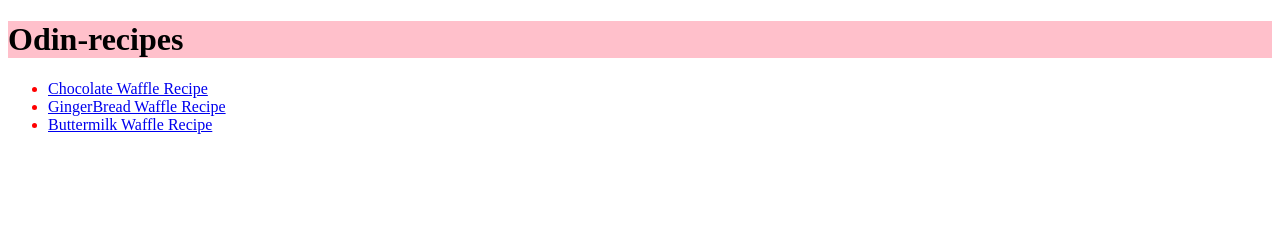
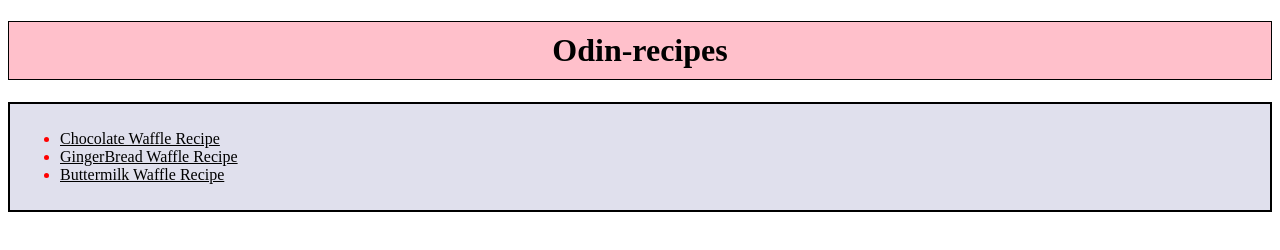
Before and after one commit to divyansh-audi/odin-recipes, a plain HTML site: page index.html in a window 1280 px wide. Drawn offline with Linux system fonts and the light colour scheme.

Commit message:
add some more css

```diff
--- a/index.html
+++ b/index.html
@@ -7,11 +7,12 @@
     </head>
     <body>
         <h1>Odin-recipes</h1>
+        <div class="recipe-box">
             <ul>
                 <li><a class="cw" href="./recipes/chocolate_waffle.html" target="_blank" rel="noopener noreferrer">Chocolate Waffle Recipe</a></li>
                 <li><a class="gw" href="./recipes/gingerbread_waffle.html" target="_blank" rel="noopener noreferrer">GingerBread Waffle Recipe</a></li>
                 <li><a class="bw" href="./recipes/buttermilk_waffle.html" target="_blank" rel="noopener noreferrer">Buttermilk Waffle Recipe</a></li>
             </ul>
-
+        </div>
     </body>
 </html>
--- a/style.css
+++ b/style.css
@@ -4,7 +4,34 @@ ul{
 h1{
     background-color: pink;
     color:black;
+    padding:10px;
+    text-align: center;
+    border: 1px solid black;
+
 }
 ol{
     color:blue;
 }
+.cw{
+
+    color:black;
+
+
+}
+.gw{
+
+    color:black;
+}
+.bw{
+
+    color:black;
+}
+div{
+    background-color: #e0e0ed;
+    padding:10px;
+    border: 2px solid black;
+
+}
+img{
+    border: 1px solid black;
+}
```
